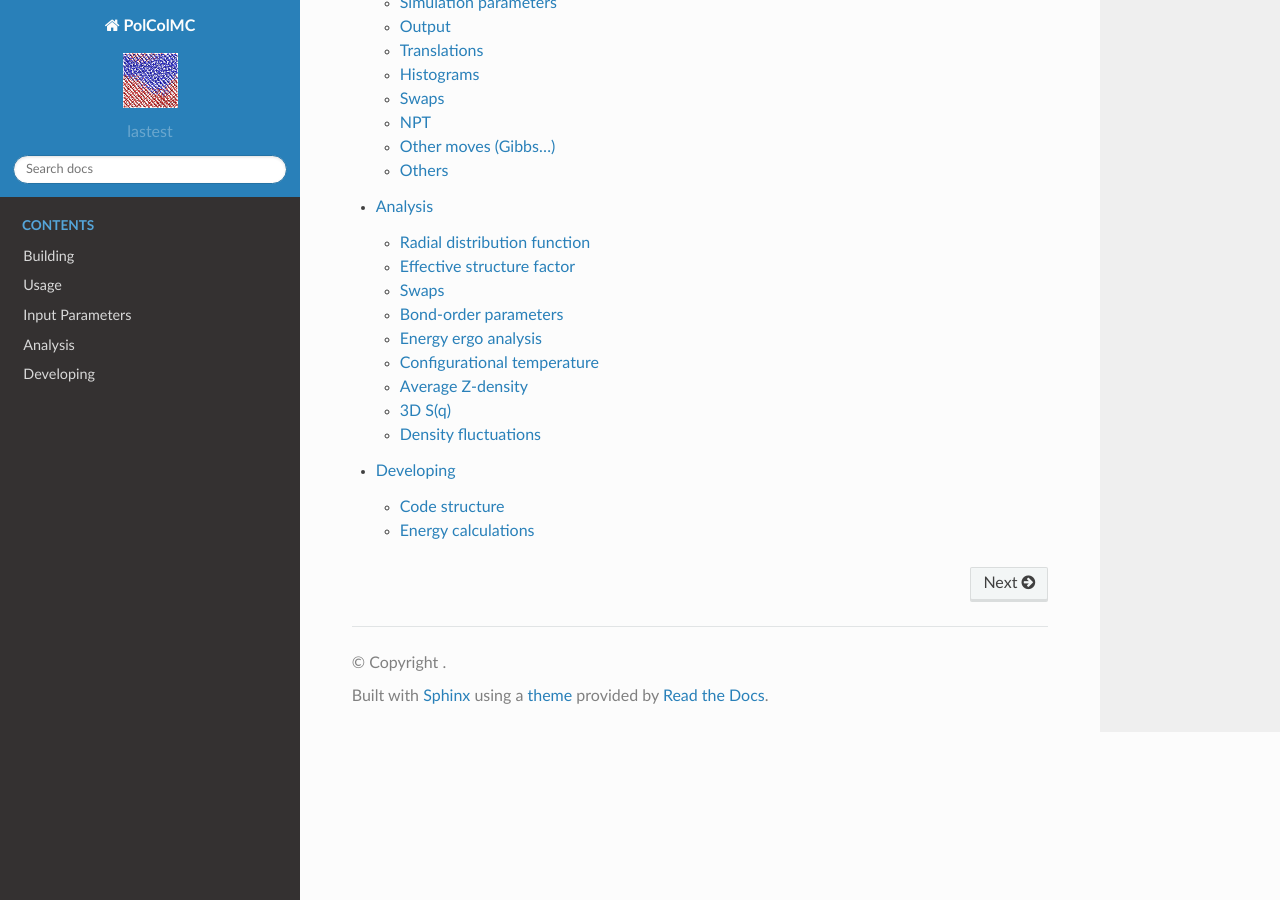
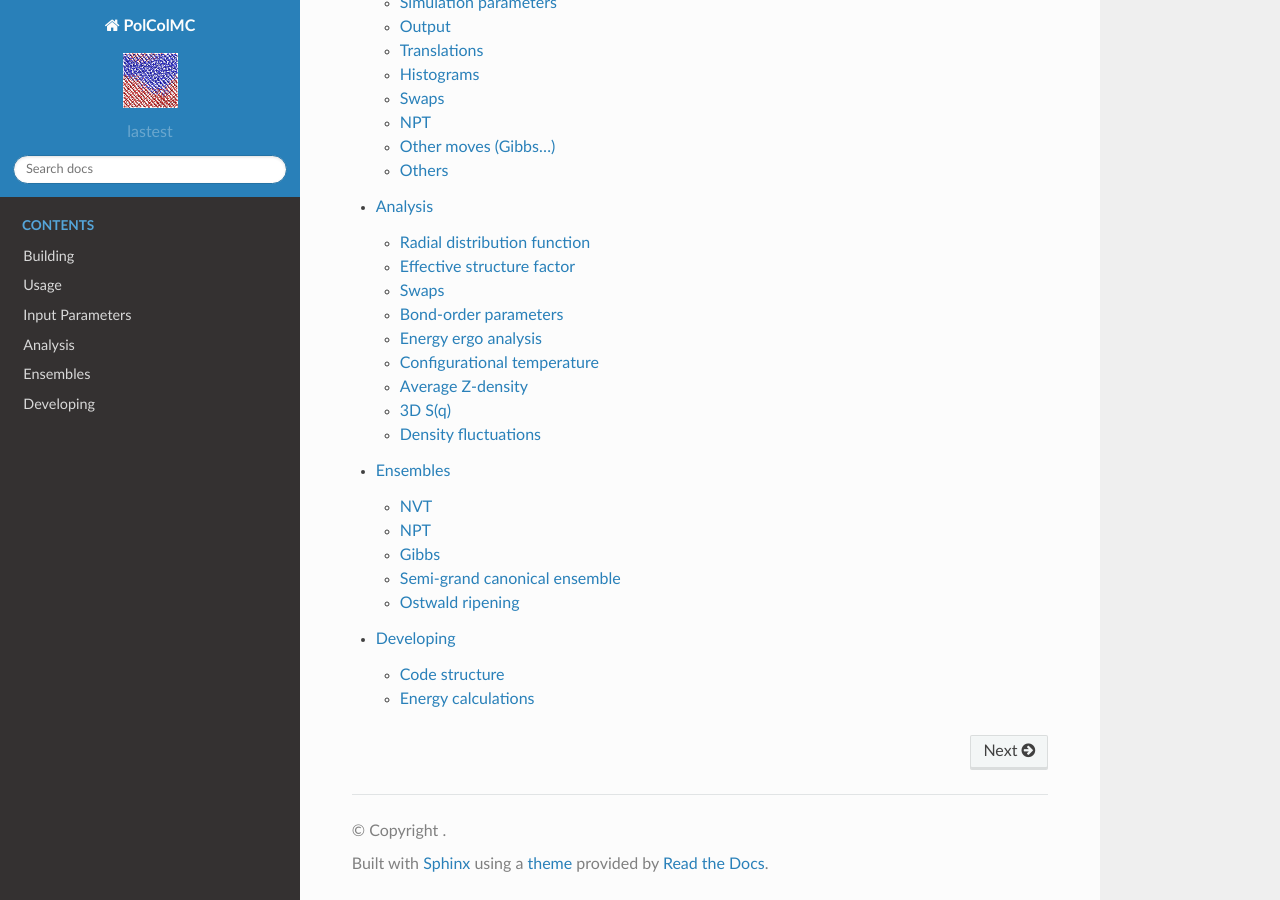
Before and after one commit to guibar64/polcolmc, a Sphinx documentation site: the page built from docs/index.rst, in a window 1280 px wide and 900 px high, scrolled down 709 px. Built offline with Sphinx 7.4.7 and the Read the Docs theme 2.0.0, drawn with Linux system fonts in a browser that asks for light colours; some of the changed lines change nothing that is shown.

Commit message:
Add documentation for semigrand
Change activation of special ensembles

```diff
--- /dev/null
+++ b/docs/ensembles.rst
@@ -0,0 +1,111 @@
+=========
+Ensembles
+=========
+
+Available ensembles are the straightforward NVT, NPT and Gibbs, see :doc:`parapage`
+for details of their configuration.
+An experimental (ie not fully tested) semi-grand canonical ensemble is available. Also Ostwald ripening can be
+simulated, see below.
+
+NVT
+===
+
+Activated by setting ``simulation_type`` to "NVT" (Default).
+
+NPT
+===
+
+Activated by setting ``simulation_type`` to "NPT".
+``reference_pressure`` should be set to the imposed pressure.
+
+Gibbs
+=====
+
+Activated *de facto* by setting ``box_to_box_probability`` and ``volume_exchange_probability`` to a positive value.
+
+Semi-grand canonical ensemble
+=============================
+
+Activated by setting ``simulation_type`` to "SGC".
+
+The radii of the particles can vary but not the total number, this variation is regulated by a tabulated chemical potential.
+In addition, if ``update_chempot_table`` is set to ``yes``, the chemical potential table is updated according to a goal distribution,
+the user is expected to re-run the simulation until convergence of the mean distribution to this goal distribution.
+
+Additional input files
+----------------------
+
+table_fit_keffs.dat
+    Contains parameters to the fit of charges inverse Debye length as a function of inverse Debye length.
+    It also contains data to adjust the inverse Debye length from density and distribution in accordance with the polydisperse cell model.
+
+chempot_table.dat
+    Contains the table (2-column Radius and value) of chemical potential. **Note:** Overwritten at the end of the simulation
+    if``update_chempot_table`` is set to ``yes``
+
+distrib_goal.dat
+    Contains a table of the goal distribution (only necessary if ``update_chempot_table`` is set to ``yes``).
+
+Additional output files
+-----------------------
+
+pcmc_kappa.dat
+    Inverse Debye length as a function of step.
+
+pcmc_meandist.dat
+    Mean size distribution over a run.
+
+pcmc_intermpsd.dat
+    Size distribution as a function of step. (2-column (R, D) size distribution separated by a '&' line, grace
+    understands it).
+
+chempot_table.dat.old
+    If ``update_chempot_table`` is set to ``yes``, it is a copy of ``chempot_table.dat``.
+
+
+Additional parameters
+---------------------
+
+Additional parameters are added in a section ``[SGC]`` in the config file.
+
+particle_resize_prob
+    Probability to make a particle resize move. Default is 0.
+
+particle_resize_cvf_prob
+    Probability to make a particle resize move at constant volume fraction (involving two particles). Default is 0.
+
+
+big_step_kappa_update
+    Activates the periodic update of the inverse Debye length. Default is ``yes``.
+
+kappa_update_period
+    Period of the update of the inverse Debye length. Default is 100.
+
+min_radius
+    Minimum reachable particle radius. Default is 2.0.
+
+max_radius
+    Maximum reachable particle radius. Default is 30.0.
+
+min_radius_psd
+    Minimum particle radius of the calculated size distribution. Default is 2.0.
+
+max_radius_psd
+    Minimum particle radius of the calculated size distribution. Default is 30.0.
+
+psd_dr
+    Interval of the calculated size distribution. Default is 0.1.
+
+update_kappa_radius_resize
+    Activates the update of the inverse Debye length for **each** particle resize. Default is ``no``
+
+
+
+Ostwald ripening
+================
+
+
+Activated by setting ``simulation_type`` to "Ostwald".
+
+The particles can exchange “monomers” with a finite bulk. This is meant to be an *out-of-equilibrium* simulation,
+the interpretation in the context of MC simulations is left to the user.
--- a/docs/index.rst
+++ b/docs/index.rst
@@ -19,6 +19,7 @@
     usage
     parapage
     analysis
+    ensembles
     developing
 
 ..    extending
--- a/docs/parapage.rst
+++ b/docs/parapage.rst
@@ -170,7 +170,7 @@
 simulation_type
 ---------------
 
-Can be **NVT**   or **NPT**.
+Can be "NVT", "NPT", "SGC" (semi-grand canonical) or "Ostwald" (dissolution-precipitation). See :doc:`ensembles`.
 
 temperature
 -----------
@@ -396,8 +396,8 @@
 Default is 0.
 
 
-probability_box_to_box_probability
-----------------------------------
+box_to_box_probability
+----------------------
 
 Probability of a move consisting in moving a particle from one box to another.
 
```
Also changed, not shown: 2 other files.
